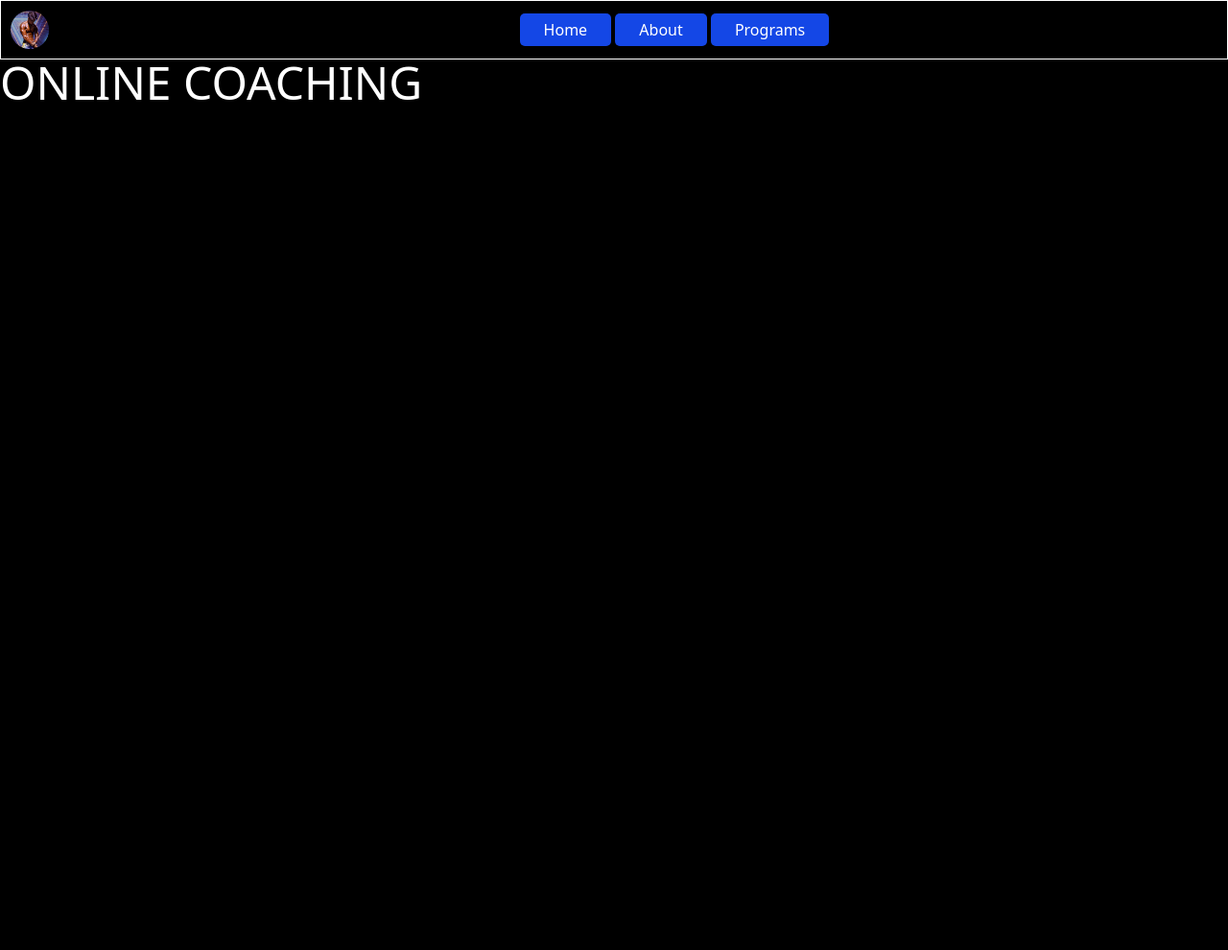
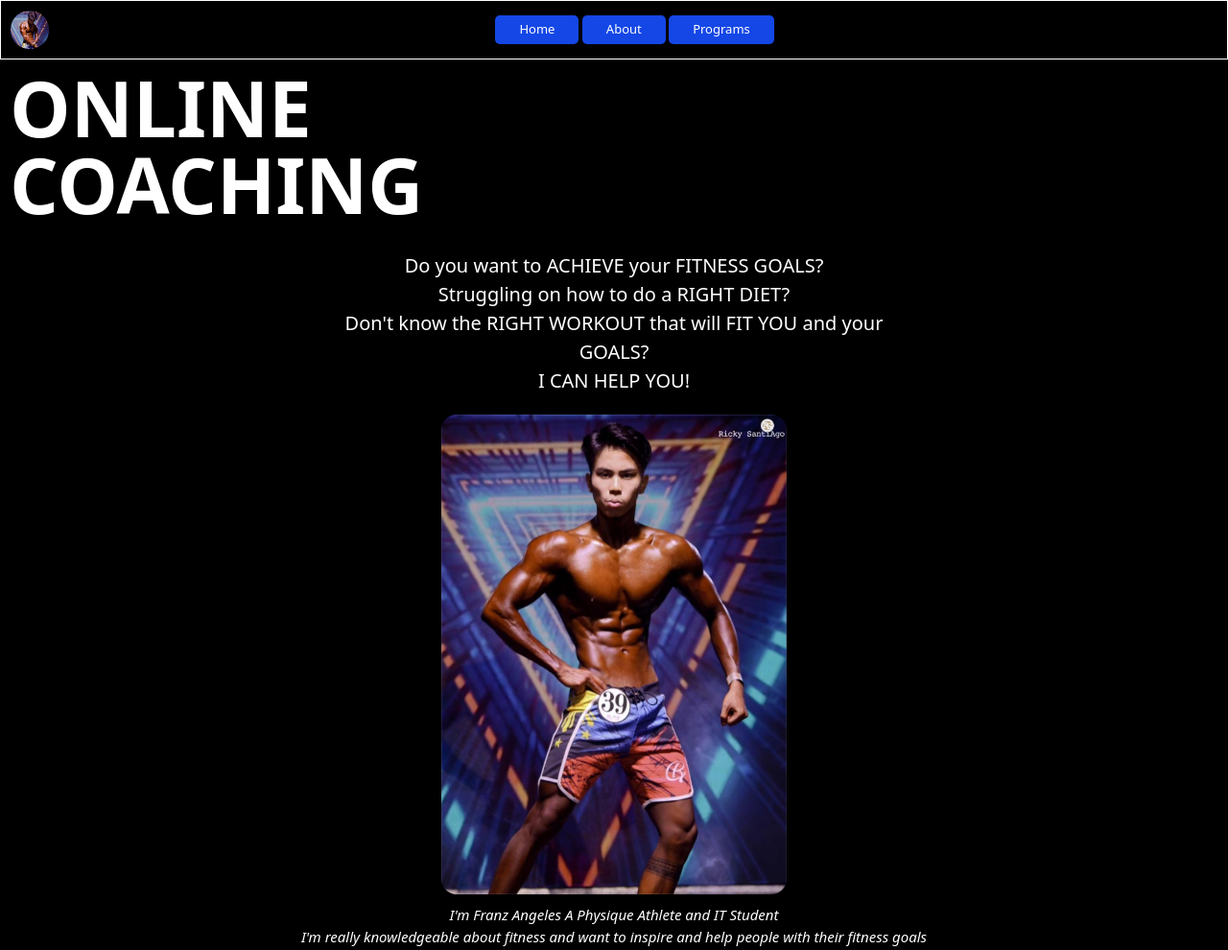
Before and after one commit to Franz-Angeles/BBWEB, a website: page view/html/index.html in a window 1280 px wide. Shown: the top 990 px of the page at 96% size. Before the commit the page ends 800 px from the top, so only its background shows below. Drawn offline with Linux system fonts and the light colour scheme.

Commit message:
v0.2.0 nav bar done, header done, added contents

```diff
--- a/view/html/index.html
+++ b/view/html/index.html
@@ -6,33 +6,62 @@
     <title>Document</title>
     <link href="../src/output.css" rel="stylesheet" />
   </head>
-  <body class="bg-black text-white">
+  <body class="bg-black text-white m-0 p-0 text-[13px]">
+    <!--NAV BAR -- --NAV BAR -- --NAV BAR -- --NAV BAR -- --NAV BAR -->
     <nav class="border 1 white flex flex-row items-center p-[10px]">
-      <div><img class="h-[40px] rounded-[100%]" src="../src/pisik1.jpg" /></div>
-
+      <img
+        class="h-[40px] w-[40px] rounded-[100%]"
+        src="../src/img/pisik1.jpg"
+      />
       <div
-        class="ml-[25%] sm:ml-[30%] md:ml-[31%] lg:ml-[35%] xl:ml-[39%] 2xl:ml-[41%] transition-all duration-500"
+        class="ml-[20%] sm:ml-[30%] md:ml-[31%] lg:ml-[32%] xl:ml-[37%] 2xl:ml-[40.5%] transition-all duration-500"
       >
         <button
-          class="m-[5px 10px 5px 10px] bg-blue-700 px-[5px] rounded-[5px] py-[5px] md:px-[15px] lg:px-[25px] transition-all duration-500"
+          class="m-[5px 10px 5px 10px] bg-blue-700 px-[5px] rounded-[5px] py-[5px] md:px-[15px] lg:px-[25px] transition-all duration-100 hover:bg-blue-900 cursor-pointer active:bg-blue-950"
         >
           Home
         </button>
         <button
-          class="m-[5px 10px 5px 10px] bg-blue-700 px-[5px] rounded-[5px] py-[5px] md:px-[15px] lg:px-[25px] transition-all duration-500"
+          class="m-[5px 10px 5px 10px] bg-blue-700 px-[5px] rounded-[5px] py-[5px] md:px-[15px] lg:px-[25px] transition-all duration-100 hover:bg-blue-900 cursor-pointer active:bg-blue-950"
         >
           About
         </button>
         <button
-          class="m-[5px 10px 5px 10px] bg-blue-700 px-[7px] py-[5px] rounded-[5px] md:px-[15px] lg:px-[25px] transition-all duration-500"
+          class="m-[5px 10px 5px 10px] bg-blue-700 px-[7px] py-[5px] rounded-[5px] md:px-[15px] lg:px-[25px] transition-all duration-100 hover:bg-blue-900 cursor-pointer active:bg-blue-950"
         >
           Programs
         </button>
       </div>
     </nav>
-
+    <!--HEADER -- --HEADER -- --HEADER -- --HEADER -- --HEADER -->
     <div>
-      <h1 class="text-5xl">ONLINE COACHING</h1>
+      <h1
+        class="text-5xl font-sans font-bold ml-[10px] mt-[10px] lg:text-[80px] transition-all duration-500"
+      >
+        ONLINE <br />COACHING
+      </h1>
+      <p
+        class="w-[200px] flex justify-self-center mt-[30px] text-center text-[15px] sm:w-[610px] md:text-[18px] lg:text-[20px] transition-all duration-500"
+      >
+        Do you want to ACHIEVE your FITNESS GOALS? <br />Struggling on how to do
+        a RIGHT DIET? <br />Don't know the RIGHT WORKOUT that will FIT YOU and
+        your GOALS?
+        <br />
+        I CAN HELP YOU!
+      </p>
+      <!-- CONTENT -- -- CONTENT -- -- CONTENT -- -- CONTENT -- -- CONTENT -->
+      <img
+        class="flex justify-self-center mt-[20px] h-[400px] rounded-2xl lg:h-[500px] transition-all duration-500"
+        src="../src/img/pisik2.jpg "
+      />
+      <h1
+        class="flex justify-self-center text-center mt-[10px] italic lg:text-[15px] transition-all duration-500"
+      >
+        I'm Franz Angeles A Physique Athlete and IT Student <br />
+        I'm really knowledgeable about fitness and want to inspire and help
+        people with their fitness goals
+      </h1>
     </div>
+    <img class="mt-[50px]" src="../src/img/me1.jpg" />
   </body>
 </html>
```
Also changed, not shown: view/src/img/client1.PNG (added), view/src/img/client2.PNG (added), view/src/img/client3.jfif (added), view/src/img/client4.jfif (added), view/src/img/me1.jpg (added), view/src/img/pisik1.jpg (renamed from view/src/pisik1.jpg), view/src/img/pisik2.jpg (added), view/src/img/pisik3.jpg (renamed from view/src/pisik3.jpg), view/src/output.css, view/src/pisik2.jpg (deleted).
